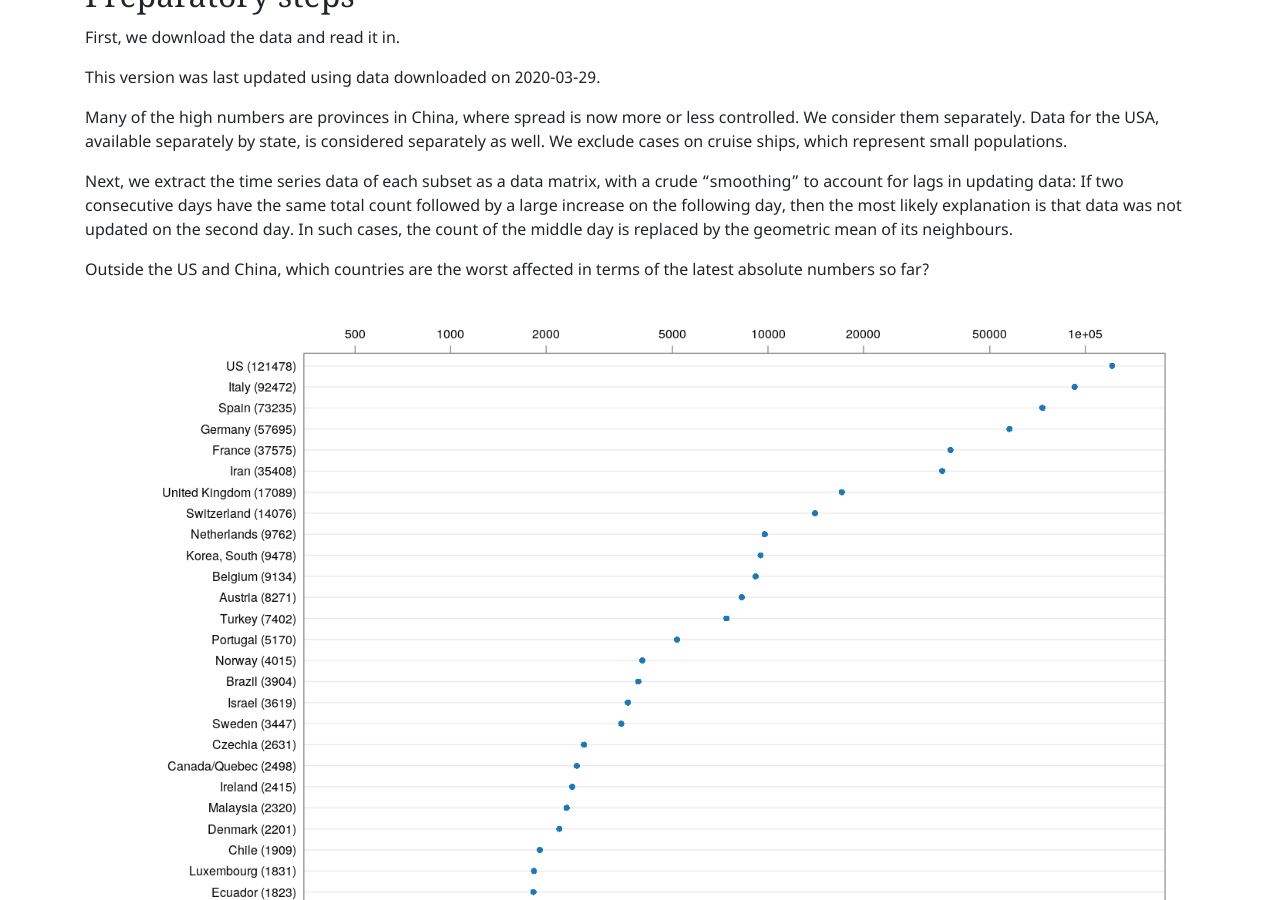
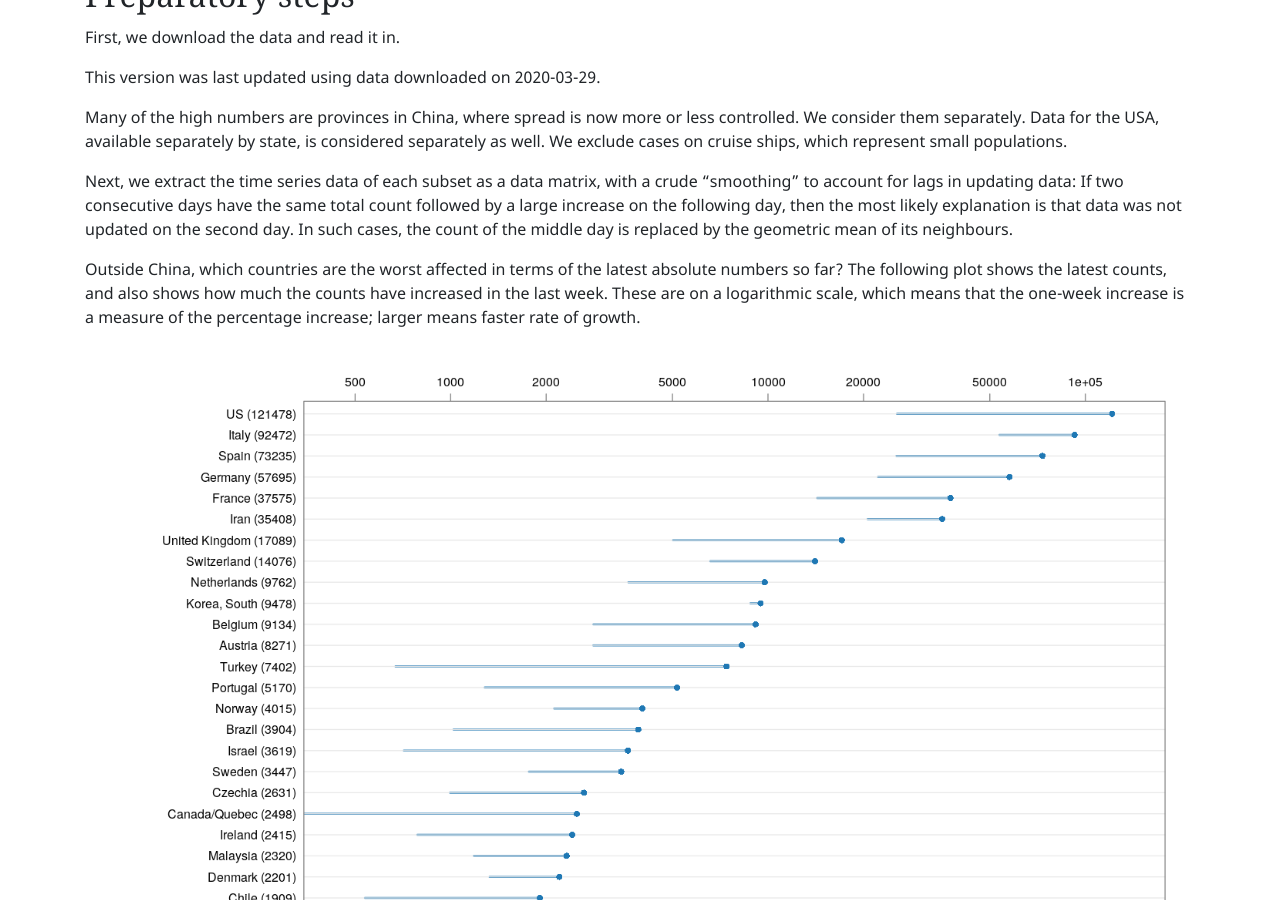
Before and after one commit to deepayan/deepayan.github.io, a Jekyll site: the page built from covid-19/doubling.md, in a window 1280 px wide and 900 px high, scrolled down 644 px. Built offline with Jekyll 4.4.1, drawn with Linux system fonts in a browser that asks for light colours; some web fonts are replaced; some of the changed text lies outside the part shown.

Commit message:
updated plots

````diff
--- a/covid-19/doubling.md
+++ b/covid-19/doubling.md
@@ -118,29 +118,41 @@ xcovid.china <- extractCasesTS(covid.china)
 xcovid.row <- extractCasesTS(covid.row)
 ```
 
-Outside the US and China, which countries are the worst affected in
-terms of the latest absolute numbers so far?
+Outside China, which countries are the worst affected in terms of the
+latest absolute numbers so far? The following plot shows the latest
+counts, and also shows how much the counts have increased in the last
+week. These are on a logarithmic scale, which means that the one-week
+increase is a measure of the percentage increase; larger means faster
+rate of growth.
+
 
 
 ```r
-total.row <- sort(apply(xcovid.row, 2, tail, 1))
-dotplot(tail(total.row, 60),
+total.row <- apply(xcovid.row, 2, tail, 1)
+total.row.1weekago <- apply(xcovid.row, 2, function(x) tail(x, 8)[1])
+torder <- tail(order(total.row), 60)
+dotplot(total.row[torder], total.1weekago = total.row.1weekago[torder],
         xlab = "Total cases (NOTE: log scale)",
-        scales = list(x = list(alternating = 3, log = TRUE,
+        panel = function(x, y, ..., total.1weekago) {
+            panel.segments(x, y, log10(total.1weekago), y,
+                           col = trellis.par.get("plot.line")$col, lwd = 2)
+            panel.dotplot(x, y, ...)
+        },
+        scales = list(x = list(alternating = 3, log = 10,
                                equispaced.log = FALSE)))
 ```
 
 ![plot of chunk unnamed-chunk-4](figures/doubling-unnamed-chunk-4-1.png)
 
 
-
-Unfortunately, the latest numbers don't tell the whole
-story. Different countries are at different stages of the pandemic,
-and just because the numbers are low _now_ does not mean they will
-remain low. We should be more concerned about what is _going_ to
-happen, and that depends on what measures various countries / regions
-are taking. How can we compare countries at various stages of spread
-in terms of something that is actually comparable?
+The latest numbers don't tell the whole story however, even combined
+with the one-week increase. Different countries are at different
+stages of the pandemic, and just because the numbers are low _now_
+does not mean they will remain low. We should be more concerned about
+what is _going_ to happen, and that depends on what measures various
+countries / regions are taking. How can we compare countries at
+various stages of spread in terms of something that is actually
+comparable?
 
 ## The doubling time
 
````
Also changed, not shown: covid-19/deaths.md (+14 -14 lines), covid-19/deaths.rmd (+14 -14 lines), covid-19/doubling.rmd (+25 -13 lines), covid-19/figures/deaths-unnamed-chunk-4-1.png, covid-19/figures/doubling-unnamed-chunk-4-1.png.
